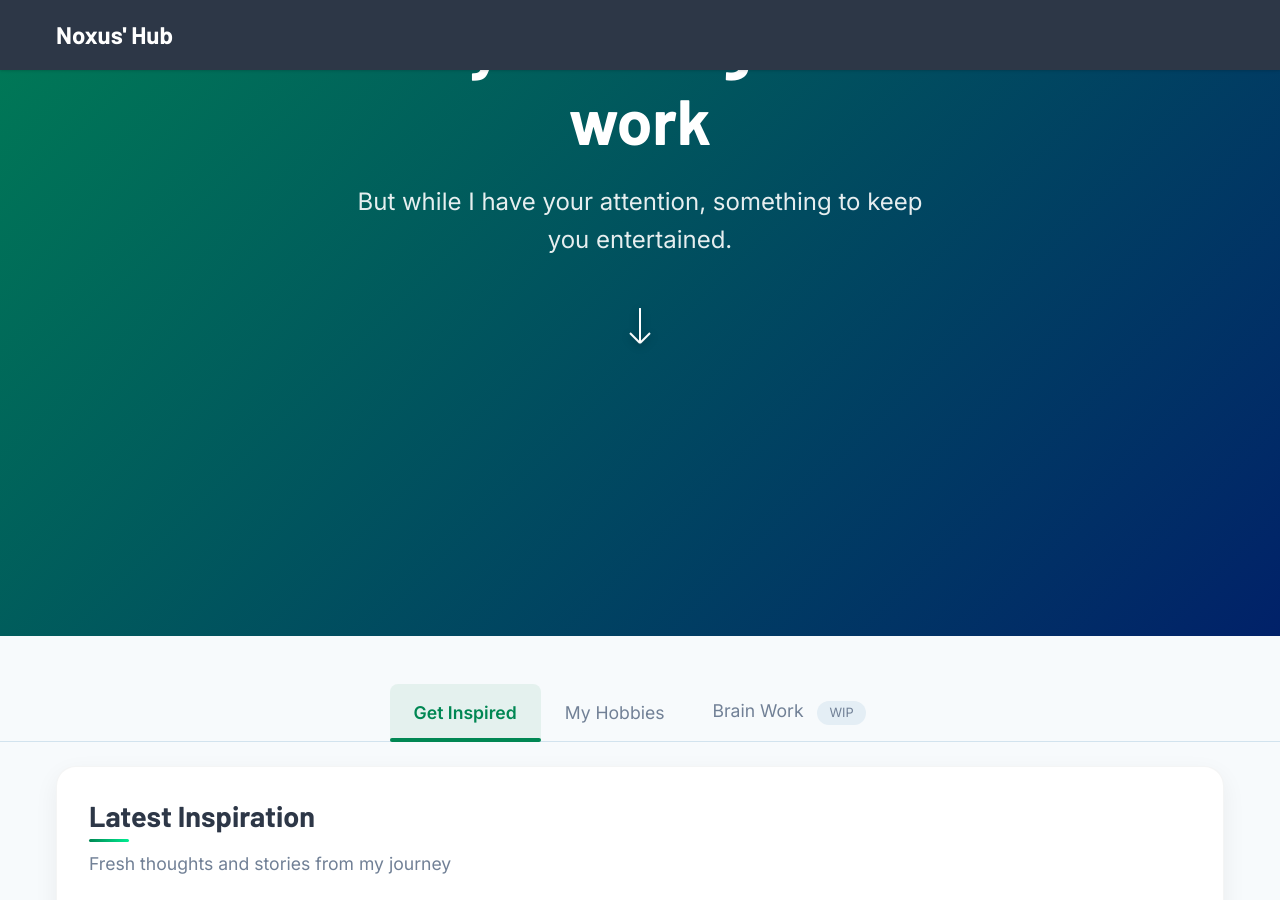
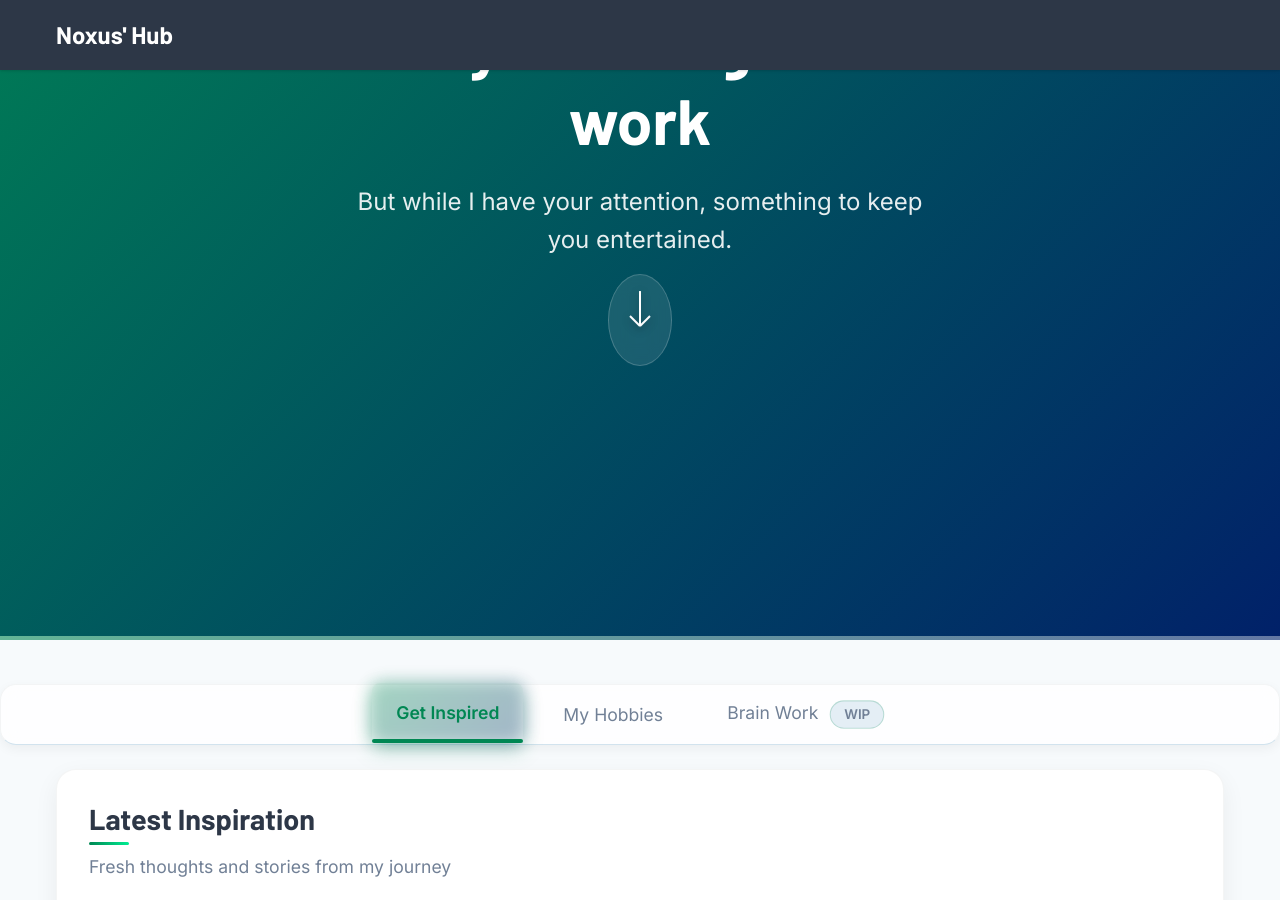
Before and after one commit to gmanthenoxus/gmanthenoxus.github.io, a Jekyll site: the page built from docs/index.html, in a window 1280 px wide and 900 px high, scrolled down 334 px. Built offline with Jekyll 4.4.1, drawn with Linux system fonts in a browser that asks for light colours.

Commit message:
completed homepage

```diff
--- a/docs/assets/css/main.scss
+++ b/docs/assets/css/main.scss
@@ -101,14 +101,32 @@
 
   .scroll-down {
     position: absolute;
-    bottom: 0;
+    bottom: 30px;
     left: 50%;
     transform: translateX(-50%);
     animation: bounce 2s infinite;
     z-index: 20;
+    cursor: pointer;
+    padding: $spacing-sm;
+    border-radius: 50%;
+    background: rgba(255, 255, 255, 0.1);
+    backdrop-filter: blur(10px);
+    border: 1px solid rgba(255, 255, 255, 0.2);
+    transition: all 0.3s ease;
+
+    &:hover {
+      background: rgba(255, 255, 255, 0.2);
+      transform: translateX(-50%) scale(1.1);
+      animation-play-state: paused;
+    }
 
     svg {
       filter: drop-shadow(0 2px 4px rgba(0,0,0,0.3));
+      transition: transform 0.3s ease;
+    }
+
+    &:hover svg {
+      transform: translateY(2px);
     }
   }
 
@@ -125,57 +143,93 @@
 .tabbed-roadmap {
   padding: $spacing-xl 0;
   background: $background-light;
+  position: relative;
+
+  // Add a subtle top border gradient
+  &::before {
+    content: '';
+    position: absolute;
+    top: 0;
+    left: 0;
+    width: 100%;
+    height: 4px;
+    background: linear-gradient(90deg, $accent-color, $accent-secondary);
+    opacity: 0.6;
+  }
 
   .roadmap-nav {
     display: flex;
     justify-content: center;
-    margin-bottom: $spacing-md;
-    border-bottom: 1px solid darken($background-light, 10%);
-    padding: 0 $spacing-sm;
+    margin-bottom: $spacing-lg;
+    padding: $spacing-sm;
+    background: rgba(255, 255, 255, 0.8);
+    border-radius: 16px;
+    box-shadow: 0 4px 12px rgba(0,0,0,0.05);
+    backdrop-filter: blur(10px);
+    border: 1px solid rgba($primary-color, 0.05);
+
+    @media (max-width: $breakpoint-mobile) {
+      flex-wrap: wrap;
+      gap: $spacing-xs;
+    }
 
     .nav-item {
       background: none;
       border: none;
-      padding: $spacing-sm $spacing-md;
+      padding: $spacing-sm $spacing-lg;
       font-size: 1.1rem;
       font-weight: 500;
       color: $text-muted;
       cursor: pointer;
       position: relative;
-      transition: all 0.3s ease;
-      border-radius: 8px 8px 0 0;
-
-      &:after {
-        content: '';
-        position: absolute;
-        bottom: -1px;
-        left: 0;
-        width: 100%;
-        height: 3px;
-        background: transparent;
-        transition: all 0.3s ease;
-        border-radius: 2px;
-      }
-
+      transition: all 0.4s cubic-bezier(0.25, 0.46, 0.45, 0.94);
+      border-radius: 12px;
+      margin: 0 $spacing-xs;
+
+      @media (max-width: $breakpoint-mobile) {
+        padding: $spacing-sm $spacing-md;
+        font-size: 1rem;
+        margin: 0;
+        flex: 1;
+        text-align: center;
+      }
+
+      // Subtle gradient background on hover
       &:hover {
-        color: $text-dark;
-        background: rgba($accent-color, 0.05);
+        color: $primary-color;
+        background: linear-gradient(135deg,
+          rgba($accent-color, 0.08),
+          rgba($accent-secondary, 0.08));
+        transform: translateY(-3px) scale(1.02);
+        box-shadow: 0 6px 16px rgba($accent-color, 0.15);
+      }
+
+      &.active {
+        color: white;
+        font-weight: 600;
+        background: linear-gradient(135deg, $accent-color, $accent-secondary);
         transform: translateY(-2px);
-
-        &:after {
-          background: rgba($accent-color, 0.3);
+        box-shadow: 0 8px 20px rgba($accent-color, 0.25);
+
+        // Add a subtle glow effect
+        &::before {
+          content: '';
+          position: absolute;
+          top: -2px;
+          left: -2px;
+          right: -2px;
+          bottom: -2px;
+          background: linear-gradient(135deg, $accent-color, $accent-secondary);
+          border-radius: 14px;
+          z-index: -1;
+          opacity: 0.3;
+          filter: blur(8px);
         }
       }
 
-      &.active {
-        color: $accent-color;
-        font-weight: 600;
-        background: rgba($accent-color, 0.08);
-
-        &:after {
-          background: $accent-color;
-          height: 4px;
-        }
+      // Add a subtle animation for the WIP badge
+      .wip-badge {
+        animation: pulse 2s infinite;
       }
     }
   }
@@ -581,86 +635,178 @@
 
 // WIP Section
 .wip-badge {
-  background: darken($background-light, 5%);
-  color: $text-muted;
+  background: linear-gradient(135deg, rgba($accent-color, 0.1), rgba($accent-secondary, 0.1));
+  color: $accent-color;
   padding: 0.3rem 0.8rem;
   border-radius: 50px;
   font-size: 0.8rem;
   display: inline-block;
   margin-left: 0.5rem;
+  font-weight: 600;
+  border: 1px solid rgba($accent-color, 0.2);
 }
 
 .wip-container {
   text-align: center;
-  padding: $spacing-md;
+  padding: $spacing-lg;
+
+  h3 {
+    font-size: 2rem;
+    margin-bottom: $spacing-md;
+    color: $primary-color;
+    position: relative;
+
+    &::after {
+      content: '';
+      position: absolute;
+      bottom: -8px;
+      left: 50%;
+      transform: translateX(-50%);
+      width: 60px;
+      height: 3px;
+      background: linear-gradient(90deg, $accent-color, $accent-secondary);
+      border-radius: 2px;
+    }
+  }
 
   .construction {
     position: relative;
-    height: 150px;
+    height: 180px;
     width: 100%;
-    margin: $spacing-lg auto;
-    max-width: 300px;
+    margin: $spacing-xl auto;
+    max-width: 350px;
+    background: linear-gradient(135deg,
+      rgba($accent-color, 0.05) 0%,
+      rgba($accent-secondary, 0.05) 100%);
+    border-radius: 16px;
+    padding: $spacing-md;
+    display: flex;
+    align-items: center;
+    justify-content: center;
   }
 
   .crane-arm {
     position: absolute;
-    top: 0;
+    top: 20px;
     left: 50%;
-    width: 4px;
-    height: 100px;
-    background: $text-muted;
+    width: 6px;
+    height: 120px;
+    background: linear-gradient(180deg, $text-muted, darken($text-muted, 20%));
     transform-origin: top center;
     animation: craneSwing 8s infinite ease-in-out;
+    border-radius: 3px;
+    box-shadow: 0 2px 4px rgba(0,0,0,0.1);
 
     &:before {
       content: '';
       position: absolute;
-      bottom: 0;
-      left: -8px;
-      width: 20px;
-      height: 20px;
-      background: $accent-color;
+      bottom: -10px;
+      left: -12px;
+      width: 30px;
+      height: 30px;
+      background: linear-gradient(135deg, $accent-color, darken($accent-color, 10%));
       border-radius: 50%;
+      box-shadow: 0 4px 8px rgba(0,0,0,0.2);
     }
   }
 
   .building {
     position: absolute;
-    bottom: 0;
+    bottom: 20px;
     left: 50%;
     transform: translateX(-50%);
-    width: 120px;
-    height: 100px;
-    background: darken($background-light, 10%);
+    width: 140px;
+    height: 120px;
+    background: linear-gradient(180deg,
+      darken($background-light, 8%),
+      darken($background-light, 15%));
+    border-radius: 8px 8px 0 0;
+    box-shadow: 0 4px 8px rgba(0,0,0,0.1);
 
     .window {
       position: absolute;
-      width: 20px;
-      height: 30px;
-      background: lighten($accent-color, 30%);
-      left: 20px;
-      top: 20px;
-
+      width: 24px;
+      height: 36px;
+      background: linear-gradient(135deg,
+        lighten($accent-color, 20%),
+        $accent-color);
+      border-radius: 4px;
+      box-shadow: inset 0 2px 4px rgba(0,0,0,0.1);
+
+      &:nth-child(1) {
+        left: 20px;
+        top: 25px;
+      }
       &:nth-child(2) {
-        left: 50px;
+        left: 58px;
+        top: 25px;
       }
       &:nth-child(3) {
-        left: 80px;
-      }
-    }
+        left: 96px;
+        top: 25px;
+      }
+    }
+  }
+
+  > p {
+    font-size: 1.2rem;
+    color: $text-muted;
+    margin: $spacing-lg 0;
+    line-height: 1.6;
   }
 
   .wip-form {
-    max-width: 400px;
-    margin: $spacing-lg auto;
+    max-width: 450px;
+    margin: $spacing-xl auto 0;
+    padding: $spacing-lg;
+    background: rgba(255, 255, 255, 0.8);
+    border-radius: 16px;
+    border: 1px solid rgba($accent-color, 0.1);
+
+    p {
+      font-size: 1.1rem;
+      color: $primary-color;
+      margin-bottom: $spacing-md;
+      font-weight: 600;
+    }
 
     input {
       width: 100%;
-      padding: 0.8rem;
-      border: 1px solid darken($background-light, 10%);
+      padding: 1rem 1.5rem;
+      border: 2px solid rgba($accent-color, 0.2);
       border-radius: 50px;
       margin: $spacing-sm 0;
       text-align: center;
+      font-size: 1rem;
+      transition: all 0.3s ease;
+
+      &:focus {
+        outline: none;
+        border-color: $accent-color;
+        box-shadow: 0 0 0 3px rgba($accent-color, 0.1);
+      }
+
+      &::placeholder {
+        color: lighten($text-muted, 10%);
+      }
+    }
+
+    button {
+      background: linear-gradient(135deg, $accent-color, $accent-secondary);
+      color: white;
+      border: none;
+      padding: 1rem 2rem;
+      border-radius: 50px;
+      font-weight: 600;
+      font-size: 1rem;
+      cursor: pointer;
+      transition: all 0.3s ease;
+      margin-top: $spacing-sm;
+
+      &:hover {
+        transform: translateY(-2px);
+        box-shadow: 0 8px 20px rgba($accent-color, 0.3);
+      }
     }
   }
 }
--- a/docs/assets/js/homeInteractions.js
+++ b/docs/assets/js/homeInteractions.js
@@ -20,9 +20,14 @@
 
   // Smooth scroll for arrow
   document.querySelector('.scroll-down')?.addEventListener('click', () => {
-    document.querySelector('.tabbed-roadmap')?.scrollIntoView({
-      behavior: 'smooth'
-    });
+    const roadmapSection = document.querySelector('.tabbed-roadmap');
+    if (roadmapSection) {
+      const offsetTop = roadmapSection.offsetTop - 20; // Add small offset from top
+      window.scrollTo({
+        top: offsetTop,
+        behavior: 'smooth'
+      });
+    }
   });
 });
 
```
